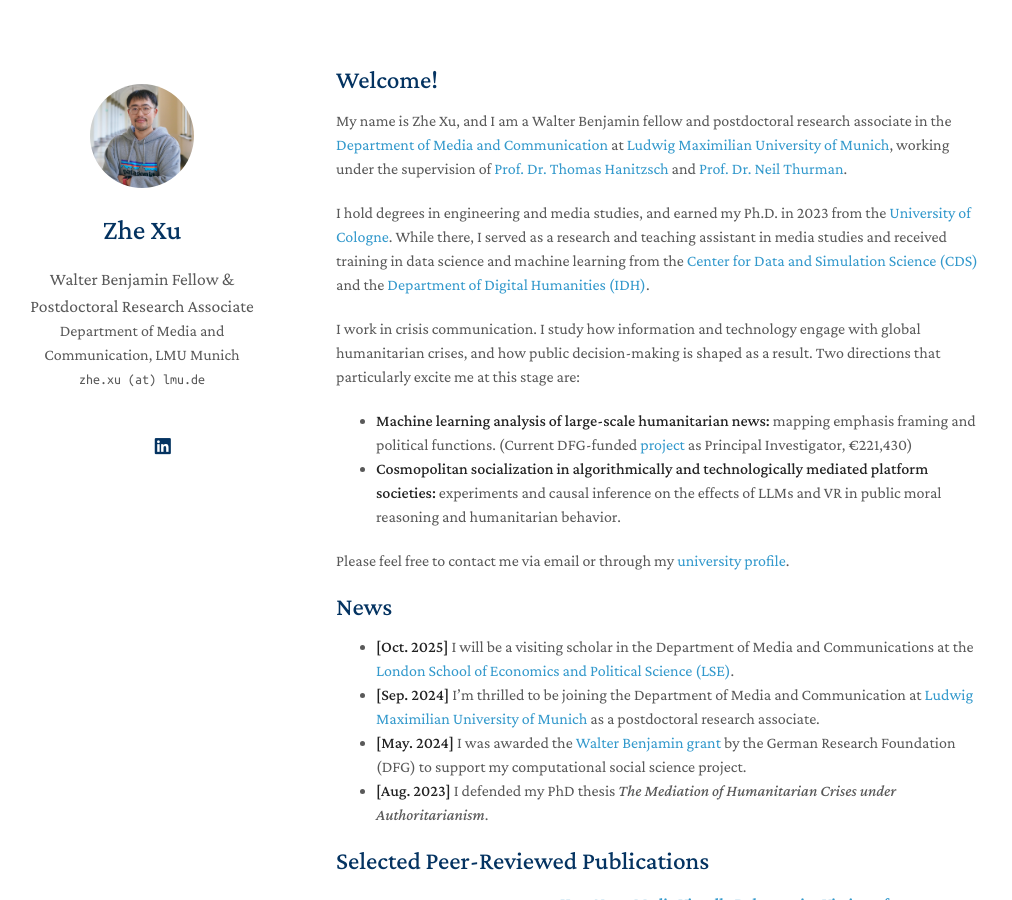
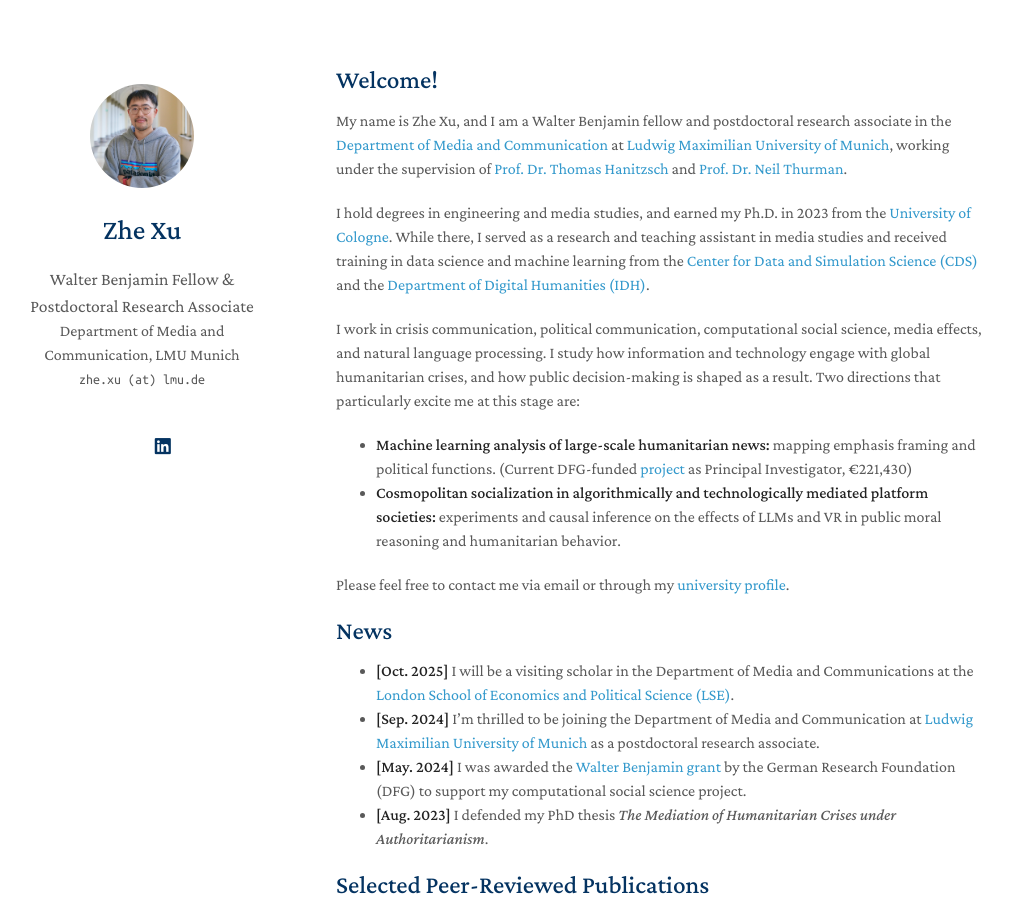
Before and after one commit to zhexuphd/home, a Jekyll site: the page built from index.md, in a window 1280 px wide and 900 px high. Shown: the whole window, without its empty margins (134-1146 px from the left). Built offline with Jekyll 4.4.1, drawn with Linux system fonts in a browser that asks for light colours; a style sheet for code colours, icons or effects is not loaded; our own code applies the rules of GitHub Pages for plain Markdown files.

Commit message:
Update index.md

```diff
--- a/index.md
+++ b/index.md
@@ -7,7 +7,7 @@
 
 I hold degrees in engineering and media studies, and earned my Ph.D. in 2023 from the [University of Cologne](https://www.uni-koeln.de/en/). While there, I served as a research and teaching assistant in media studies and received training in data science and machine learning from the [Center for Data and Simulation Science (CDS)](https://cds.uni-koeln.de/en/) and the [Department of Digital Humanities (IDH)](https://dh.phil-fak.uni-koeln.de/).
 
-I work in crisis communication. I study how information and technology engage with global humanitarian crises, and how public decision-making is shaped as a result. Two directions that particularly excite me at this stage are:
+I work in crisis communication, political communication, computational social science, media effects, and natural language processing. I study how information and technology engage with global humanitarian crises, and how public decision-making is shaped as a result. Two directions that particularly excite me at this stage are:
 
 - **Machine learning analysis of large-scale humanitarian news:** mapping emphasis framing and political functions. (Current DFG-funded [project](https://gepris.dfg.de/gepris/projekt/539233881?language=en) as Principal Investigator, €221,430)
 - **Cosmopolitan socialization in algorithmically and technologically mediated platform societies:** experiments and causal inference on the effects of LLMs and VR in public moral reasoning and humanitarian behavior.
```
